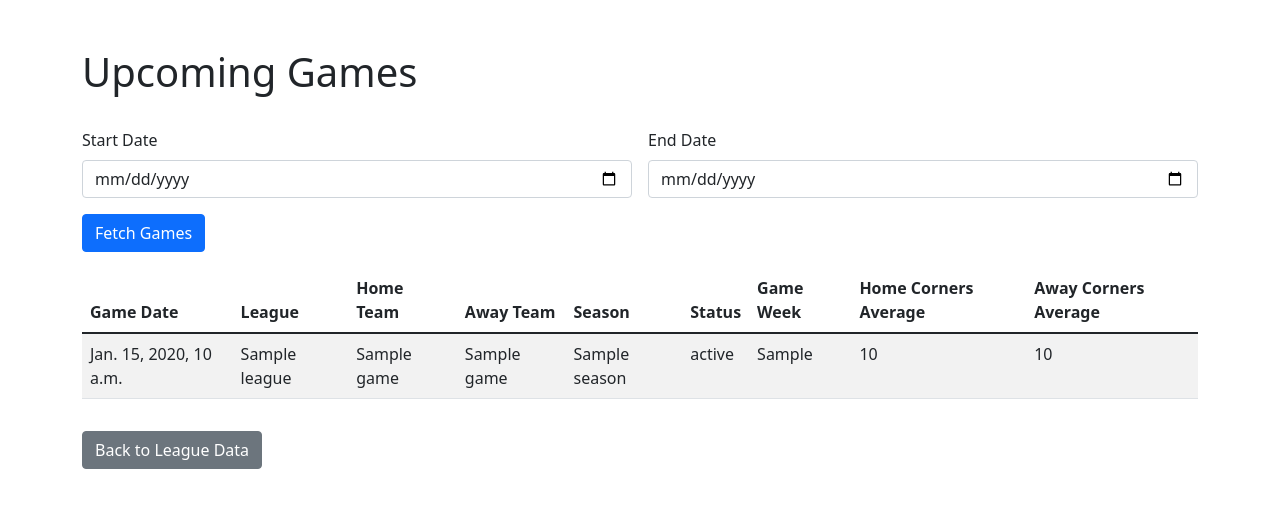
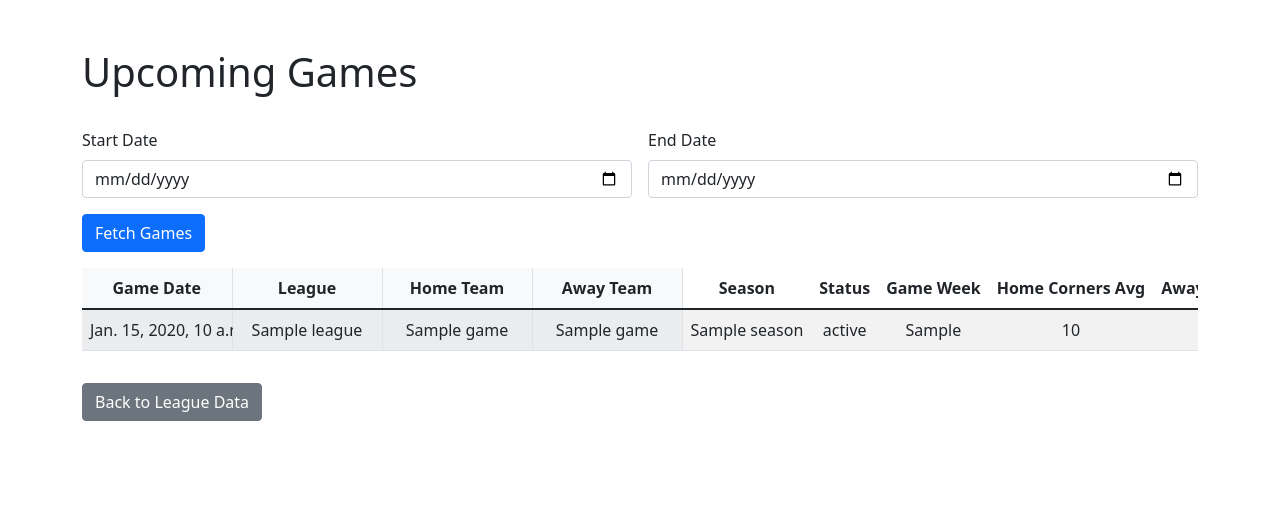
Before and after one commit to dk260811/football_analytics, a Django app: template football_analytics/football_data/templates/football_data/upcoming_games.html in a window 1280 px wide. Shown: the top 508 px of the page. Run offline with Django 5.2, Linux system fonts and the light colour scheme; the template is opened without the code that fills it: most values are stand-ins (such as "Sample title", 1, 10 or a date in 2020).

Commit message:
upcoming matches

```diff
--- a/football_analytics/football_data/templates/football_data/upcoming_games.html
+++ b/football_analytics/football_data/templates/football_data/upcoming_games.html
@@ -5,6 +5,58 @@
     <meta name="viewport" content="width=device-width, initial-scale=1.0">
     <title>Upcoming Games</title>
     <link rel="stylesheet" href="https://cdn.jsdelivr.net/npm/bootstrap@5.1.3/dist/css/bootstrap.min.css">
+    <style>
+        .table-container {
+            overflow-x: auto; /* Enable horizontal scrolling */
+            max-height: 80vh; /* Limit vertical height for scrolling */
+        }
+
+        table {
+            border-collapse: collapse;
+            width: 100%;
+        }
+
+        th, td {
+            text-align: center;
+            padding: 10px;
+            white-space: nowrap; /* Prevent line breaks in cells */
+        }
+
+        /* Sticky Columns */
+        th.sticky,
+        td.sticky {
+            position: sticky;
+            left: 0;
+            z-index: 1; /* Ensure visibility over other rows */
+            background-color: #f8f9fa; /* Match header background */
+            min-width: 150px; /* Fix the width for consistent alignment */
+            max-width: 150px; /* Fix the width for consistent alignment */
+            border-right: 1px solid #dee2e6; /* Add right border for clarity */
+        }
+
+        th.sticky-2,
+        td.sticky-2 {
+            left: 150px; /* Adjust based on the cumulative width of the first column */
+        }
+
+        th.sticky-3,
+        td.sticky-3 {
+            left: 300px; /* Adjust based on the cumulative width of the first two columns */
+        }
+
+        th.sticky-4,
+        td.sticky-4 {
+            left: 450px; /* Adjust based on the cumulative width of the first three columns */
+        }
+
+        th.sortable {
+            cursor: pointer; /* Indicate sortable columns */
+        }
+
+        th.sortable:hover {
+            background-color: #f1f1f1; /* Highlight when hovering */
+        }
+    </style>
 </head>
 <body class="container">
     <h1 class="mt-5">Upcoming Games</h1>
@@ -34,42 +86,96 @@
 
     <!-- Games Table -->
     {% if games %}
-        <table class="table table-striped mt-3">
+        <div class="table-container">
+            <table id="games-table" class="table table-striped mt-3">
                 <thead>
                     <tr>
-                    <th>Game Date</th>
-                    <th>League</th>
-                    <th>Home Team</th>
-                    <th>Away Team</th>
-                    <th>Season</th>
-                    <th>Status</th>
-                    <th>Game Week</th>
-                    <th>Home Corners Average</th>
-                    <th>Away Corners Average</th>
+                        <th class="sticky sortable">Game Date</th>
+                        <th class="sticky sticky-2 sortable">League</th>
+                        <th class="sticky sticky-3 sortable">Home Team</th>
+                        <th class="sticky sticky-4 sortable">Away Team</th>
+                        <th class="sortable">Season</th>
+                        <th class="sortable">Status</th>
+                        <th class="sortable">Game Week</th>
+                        <th class="sortable">Home Corners Avg</th>
+                        <th class="sortable">Away Corners Avg</th>
+                        <th class="sortable">Corners Diff</th>
+                        <th class="sortable">Home Shots</th>
+                        <th class="sortable">Away Shots</th>
+                        <th class="sortable">Shots Diff</th>
+                        <th class="sortable">Home Shots on Target</th>
+                        <th class="sortable">Away Shots on Target</th>
+                        <th class="sortable">Shots on Target Diff</th>
+                        <th class="sortable">Home Yellow Cards</th>
+                        <th class="sortable">Away Yellow Cards</th>
+                        <th class="sortable">Yellow Cards Diff</th>
                     </tr>
                 </thead>
                 <tbody>
                     {% for game in games %}
                         <tr>
-                        <td>{{ game.date }}</td>
-                        <td>{{ game.league }}</td>
-                        <td>{{ game.home_team_name }}</td>
-                        <td>{{ game.away_team_name }}</td>
+                            <td class="sticky">{{ game.date }}</td>
+                            <td class="sticky sticky-2">{{ game.league }}</td>
+                            <td class="sticky sticky-3">{{ game.home_team_name }}</td>
+                            <td class="sticky sticky-4">{{ game.away_team_name }}</td>
                             <td>{{ game.season }}</td>
                             <td>{{ game.status }}</td>
                             <td>{{ game.game_week }}</td>
                             <td>{{ game.home_corners_avg }}</td>
                             <td>{{ game.away_corners_avg }}</td>
+                            <td>{{ game.corners_diff }}</td>
+                            <td>{{ game.home_shots }}</td>
+                            <td>{{ game.away_shots }}</td>
+                            <td>{{ game.shots_diff }}</td>
+                            <td>{{ game.home_shots_on_target }}</td>
+                            <td>{{ game.away_shots_on_target }}</td>
+                            <td>{{ game.shots_on_target_diff }}</td>
+                            <td>{{ game.home_yellow_cards }}</td>
+                            <td>{{ game.away_yellow_cards }}</td>
+                            <td>{{ game.yellow_cards_diff }}</td>
                         </tr>
                     {% endfor %}
                 </tbody>
             </table>
-
-
-
-
+        </div>
     {% endif %}
 
     <a href="{% url 'football_data' %}" class="btn btn-secondary mt-3">Back to League Data</a>
+
+    <script>
+        // Sorting function for the table
+        document.addEventListener("DOMContentLoaded", function () {
+            const table = document.getElementById("games-table");
+            const headers = table.querySelectorAll("th.sortable");
+
+            headers.forEach((header, index) => {
+                header.addEventListener("click", () => {
+                    const tbody = table.querySelector("tbody");
+                    const rows = Array.from(tbody.querySelectorAll("tr"));
+                    const isAscending = header.classList.contains("asc");
+
+                    rows.sort((rowA, rowB) => {
+                        const cellA = rowA.children[index].innerText.trim();
+                        const cellB = rowB.children[index].innerText.trim();
+
+                        const valA = isNaN(cellA) ? cellA.toLowerCase() : parseFloat(cellA) || 0;
+                        const valB = isNaN(cellB) ? cellB.toLowerCase() : parseFloat(cellB) || 0;
+
+                        if (valA < valB) return isAscending ? 1 : -1;
+                        if (valA > valB) return isAscending ? -1 : 1;
+                        return 0;
+                    });
+
+                    // Toggle sorting classes
+                    headers.forEach((header) => header.classList.remove("asc", "desc"));
+                    header.classList.toggle("asc", !isAscending);
+                    header.classList.toggle("desc", isAscending);
+
+                    // Append sorted rows to tbody
+                    rows.forEach((row) => tbody.appendChild(row));
+                });
+            });
+        });
+    </script>
 </body>
 </html>
```
Also changed, not shown: football_analytics/football_data/views.py (+111 -58 lines). Lines whose indentation alone changed are shown as unchanged.
